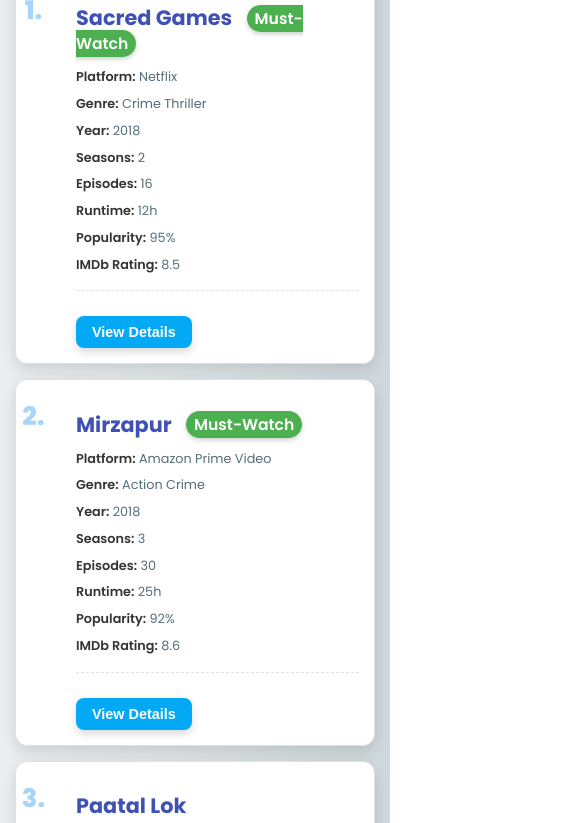
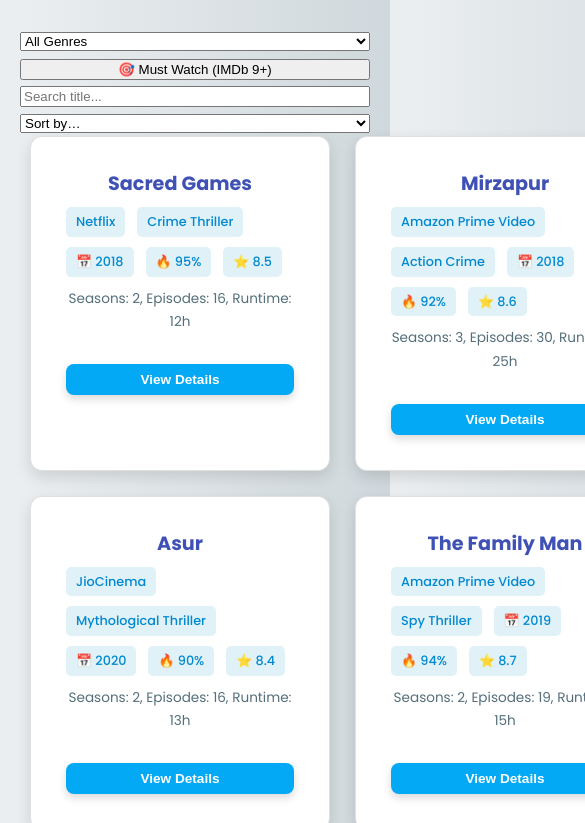
Before and after one commit to BuildsByKrish/buildsbykrish.github.io, a plain HTML site: page hindi.html in a window 390 px wide. Shown: the part 154-977 px from the top of the page, 585 px wide, since content can reach past the window. Drawn offline with Linux system fonts and the light colour scheme.

Commit message:
Update hindi.html

```diff
--- a/hindi.html
+++ b/hindi.html
@@ -2,26 +2,36 @@
 <html lang="en">
 <head>
   <meta charset="UTF-8" />
+  <title>Hindi Series Vault</title>
   <meta name="viewport" content="width=device-width, initial-scale=1.0" />
   <meta name="description" content="A comprehensive, interactive, and modern list of popular Hindi web series with detailed information.">
-  <title>Hindi Series Vault - Modern Display</title>
+
+  <link rel="stylesheet" href="style.css" />
+  <link rel="stylesheet" href="vault-theme.css" />
+  <link href="https://fonts.googleapis.com/css2?family=Poppins:wght@300;400;500;600;700;800&display=swap" rel="stylesheet">
+
+  <script defer src="hindirecommendations.js"></script>
+
   <style>
-    /* Global Styles & Body Layout */
+    /*
+      ======================================================
+      CUSTOM STYLES FOR HINDI SERIES PAGE (Modern & Interactive)
+      These styles are specific to hindi.html and enhance it.
+      ======================================================
+    */
+
     body {
-      font-family: 'Poppins', sans-serif; /* Modern, clean font */
-      margin: 0;
+      font-family: 'Poppins', sans-serif; /* Use Poppins for a modern feel */
       padding: 30px 20px; /* More generous padding */
       background: linear-gradient(to right, #eceff1, #cfd8dc); /* Subtle gradient background */
       color: #37474f; /* Darker text for better contrast */
       line-height: 1.7;
-      display: flex;
-      flex-direction: column;
       min-height: 100vh;
-      padding-bottom: 90px; /* Space for fixed elements */
-      box-sizing: border-box; /* Include padding in element's total width and height */
+      box-sizing: border-box;
+      /* Adjust body padding-bottom to accommodate stacked buttons */
+      padding-bottom: 150px; /* Increased space for stacked buttons + footer */
     }
 
-    /* Main Heading */
     h1 {
       text-align: center;
       color: #2196f3; /* Bright blue for heading */
@@ -30,101 +40,90 @@
       letter-spacing: 1.2px;
       padding-bottom: 15px;
       border-bottom: 4px solid #bbdefb; /* Soft blue underline */
-      text-shadow: 2px 2px 4px rgba(0,0,0,0.1); /* More pronounced shadow */
+      text-shadow: 2px 2px 4px rgba(0,0,0,0.1);
       font-weight: 700;
     }
 
-    /* Ordered List Container */
-    ol {
-      list-style-type: none; /* Custom numbering, so hide default */
-      max-width: 850px; /* Wider cards */
+    /* Filters Section - Keep existing styles from your style.css or vault-theme.css */
+    /* Ensure .filters, .filters select, .filters input, .filters button styles from your external CSS apply */
+
+    /* Grid Container - Styles from your external CSS are expected */
+    .grid {
+        display: grid;
+        grid-template-columns: repeat(auto-fit, minmax(300px, 1fr));
+        gap: 25px; /* More space between grid items */
+        max-width: 1200px; /* Limit overall grid width */
         margin: 0 auto;
-      padding-left: 0; /* Remove default padding for OL */
-      flex-grow: 1;
-      counter-reset: series-counter; /* Initialize counter for custom numbering */
+        padding: 0 10px;
     }
 
-    /* Individual Series Card (li.series-item) */
-    li.series-item {
+    /* Poster Tile (Individual Series Card) */
+    .poster-tile {
         background-color: #ffffff;
         border: 1px solid #e0e0e0;
-      margin-bottom: 20px; /* More space between cards */
-      padding: 25px 30px; /* Ample padding */
-      border-radius: 12px; /* Nicely rounded corners */
-      box-shadow: 0 6px 15px rgba(0,0,0,0.12); /* Modern, softer shadow */
-      transition: all 0.3s cubic-bezier(0.25, 0.8, 0.25, 1); /* Smooth hover animation */
+        border-radius: 12px;
+        box-shadow: 0 6px 15px rgba(0,0,0,0.12);
+        transition: all 0.3s cubic-bezier(0.25, 0.8, 0.25, 1);
+        overflow: hidden;
+        display: flex; /* Use flex for internal layout */
+        flex-direction: column;
         position: relative;
-      overflow: hidden; /* Ensures content stays within bounds */
     }
 
-    li.series-item:hover {
-      border-color: #2196f3; /* Highlight border on hover */
-      transform: translateY(-8px); /* More pronounced lift */
-      box-shadow: 0 12px 25px rgba(0,0,0,0.2); /* Stronger shadow on hover */
+    .poster-tile:hover {
+        border-color: #2196f3;
+        transform: translateY(-8px);
+        box-shadow: 0 12px 25px rgba(0,0,0,0.2);
     }
 
-    /* Custom Numbering for Cards */
-    li.series-item::before {
-      counter-increment: series-counter; /* Increment for each card */
-      content: counter(series-counter) ".";
-      position: absolute;
-      top: 25px;
-      left: 0px; /* Aligned to the left edge of the card */
-      font-size: 2em; /* Large, prominent number */
-      font-weight: 800;
-      color: #90caf9; /* Muted blue for number */
-      opacity: 0.8;
-      width: 50px; /* Space for the number */
-      text-align: center; /* Center the number */
+    .poster-info {
+        padding: 20px;
+        flex-grow: 1; /* Allows info section to grow */
     }
 
-    li.series-item > div {
-      margin-left: 60px; /* Offset content to clear the number */
-    }
-
-    /* Series Title */
-    .series-title {
-      font-size: 1.8em;
-      color: #3f51b5; /* Deep blue for titles */
+    .poster-info h3 {
+        font-size: 1.6em; /* Slightly smaller for card title */
+        color: #3f51b5;
+        margin-top: 0;
         margin-bottom: 10px;
         font-weight: 700;
         line-height: 1.2;
     }
 
-    /* Must-Watch Badge */
-    .mustwatch-badge {
-      background-color: #4caf50; /* Vibrant green */
-      color: white;
-      padding: 5px 12px;
-      border-radius: 20px; /* Pill-shaped badge */
-      font-size: 0.85em;
-      font-weight: 600;
-      margin-left: 15px;
-      vertical-align: middle;
-      box-shadow: 0 2px 5px rgba(0,0,0,0.2);
+    /* Tags within cards */
+    .tags {
+        margin-bottom: 10px;
+        display: flex;
+        flex-wrap: wrap;
+        gap: 8px; /* Space between tags */
     }
 
-    /* Key Details Section */
-    .series-key-details {
-      display: flex;
-      flex-wrap: wrap; /* Allow details to wrap on smaller screens */
-      gap: 10px 20px; /* Space between detail items */
-      margin-bottom: 15px;
-      padding-bottom: 15px;
-      border-bottom: 1px dashed #e0e0e0; /* Separator for details */
+    .tag {
+        background-color: #e0f2f7; /* Light blue tag background */
+        color: #0288d1; /* Darker blue tag text */
+        padding: 4px 10px;
+        border-radius: 5px;
+        font-size: 0.8em;
+        font-weight: 500;
     }
 
-    .series-key-details p {
-      margin: 0; /* Remove default paragraph margins */
-      font-size: 0.9em;
-      color: #546e7a;
-      flex: 1 1 auto; /* Allow items to grow and shrink */
-      min-width: 150px; /* Minimum width for each detail item */
+    /* Specific style for Must-Watch badge - aligned with screenshot */
+    .must-watch-badge {
+        background-color: #4CAF50; /* Green */
+        color: white;
+        padding: 4px 10px;
+        border-radius: 5px; /* Matches screenshot style */
+        font-size: 0.75rem;
+        font-weight: bold;
+        margin-left: 8px;
+        vertical-align: middle;
+        display: inline-block;
     }
 
-    .series-key-details strong {
-      color: #333;
-      font-weight: 600;
+    .key-details-summary {
+        font-size: 0.9rem;
+        color: #546e7a;
+        margin: 0.5rem 0 1rem;
     }
 
     /* Toggle Button for Description */
@@ -139,7 +138,8 @@
       transition: background-color 0.3s ease, transform 0.2s ease;
       box-shadow: 0 4px 8px rgba(0,0,0,0.15);
       font-weight: 600;
-      margin-top: 10px; /* Space above button */
+      width: 100%; /* Full width button */
+      margin-top: 15px; /* Space above button */
     }
 
     .toggle-description-btn:hover {
@@ -149,17 +149,18 @@
     }
 
     /* Description Content - Hidden by Default */
-    .series-description-content {
+    .full-description-content {
       max-height: 0; /* Initially collapsed */
       overflow: hidden; /* Hide overflowing content */
       opacity: 0; /* Make invisible */
       transition: max-height 0.6s ease-out, opacity 0.5s ease-out, padding 0.5s ease-out, border-top 0.5s ease-out, margin-top 0.5s ease-out; /* Smooth transition */
       color: #455a64;
       font-style: italic;
+      line-height: 1.5;
     }
 
     /* Description Content - When Expanded */
-    .series-description-content.expanded {
+    .full-description-content.expanded {
       max-height: 300px; /* Sufficiently large to show all descriptions without scroll */
       opacity: 1;
       padding-top: 20px; /* Space when expanded */
@@ -167,244 +168,287 @@
       margin-top: 20px;
     }
 
-    /* Scroll to Top Button */
-    #topBtn {
-      display: none;
+    /* Stacked Buttons (Home and Scroll to Top) */
+    .home-btn {
+        bottom: 80px; /* Position above scroll-to-top button */
+        right: 20px;
         position: fixed;
-      bottom: 25px;
-      right: 35px;
-      z-index: 1000; /* Ensure it's on top of everything */
+        background-color: #673ab7; /* Purple for home button */
+        color: white;
         border: none;
-      outline: none;
-      background-color: #ff5722; /* Vibrant orange */
-      color: white;
+        width: 50px;
+        height: 50px;
+        border-radius: 50%;
+        font-size: 1.8em; /* Larger icon */
+        display: flex;
+        justify-content: center;
+        align-items: center;
         cursor: pointer;
-      padding: 15px 20px;
-      border-radius: 50%;
-      font-size: 22px;
-      font-weight: bold;
-      transition: background-color 0.3s, transform 0.3s, box-shadow 0.3s;
-      box-shadow: 0 4px 10px rgba(0,0,0,0.25);
+        box-shadow: 0 2px 10px rgba(0,0,0,0.2);
+        transition: background-color 0.3s ease, transform 0.2s ease, box-shadow 0.3s ease;
+        z-index: 1000; /* Ensure it's on top */
     }
 
-    #topBtn:hover {
-      background-color: #e64a19; /* Darker orange on hover */
-      transform: translateY(-3px) scale(1.08); /* More noticeable lift and scale */
-      box-shadow: 0 6px 15px rgba(0,0,0,0.35);
+    .home-btn:hover {
+        background-color: #512da8;
+        transform: translateY(-3px) scale(1.08);
+        box-shadow: 0 5px 15px rgba(0,0,0,0.3);
     }
 
-    /* Footer Styles */
-    footer {
-      text-align: center;
-      margin-top: 50px; /* More space from content */
-      padding: 25px;
-      font-size: 0.9em;
-      color: #607d8b;
-      border-top: 1px solid #b0bec5; /* Solid, subtle border */
-      width: 100%;
-      background-color: #e0e0e0; /* Light grey footer background */
-      box-shadow: 0 -3px 8px rgba(0,0,0,0.05);
-      box-sizing: border-box; /* Include padding in width */
+    #topBtn.top-btn { /* Specificity for the ID */
+        bottom: 20px; /* Original position for scroll-to-top */
+        right: 20px;
+        position: fixed;
+        background-color: #ff5722; /* Vibrant orange for scroll button */
+        color: white;
+        border: none;
+        width: 50px;
+        height: 50px;
+        border-radius: 50%;
+        font-size: 1.8em; /* Larger icon */
+        display: flex;
+        justify-content: center;
+        align-items: center;
+        cursor: pointer;
+        box-shadow: 0 2px 10px rgba(0,0,0,0.2);
+        transition: background-color 0.3s ease, transform 0.2s ease, box-shadow 0.3s ease;
+        z-index: 1000;
     }
 
-    footer a {
-      color: #2196f3;
-      text-decoration: none;
-      font-weight: 500;
-      transition: color 0.2s ease-in-out, text-decoration 0.2s ease-in-out;
+    #topBtn.top-btn:hover {
+        background-color: #e64a19;
+        transform: translateY(-3px) scale(1.08);
+        box-shadow: 0 5px 15px rgba(0,0,0,0.3);
     }
 
-    footer a:hover {
-      text-decoration: underline;
-      color: #1976d2;
+    /* Footer - Assuming styles from vault-theme.css */
+    /* If footer needs specific styling here, add it. */
+
+    /* Responsive Adjustments */
+    @media (max-width: 768px) {
+      .poster-tile {
+        padding: 15px;
       }
-
-    /* Responsive Design Adjustments */
-    @media (max-width: 768px) {
-      h1 {
-        font-size: 2.2em;
-        margin-bottom: 30px;
+      .poster-info h3 {
+        font-size: 1.4em;
       }
-      li.series-item {
-        padding: 20px;
+      .filters {
+        flex-direction: column;
+        align-items: stretch;
       }
-      li.series-item::before {
-        font-size: 1.8em;
-        width: 40px;
-        top: 20px;
-      }
-      li.series-item > div {
-        margin-left: 50px;
-      }
-      .series-title {
-        font-size: 1.5em;
-      }
-      .series-key-details {
-        gap: 8px 15px;
-      }
-      .series-key-details p {
-        font-size: 0.85em;
-        min-width: 120px;
-      }
-      .toggle-description-btn {
-        padding: 8px 16px;
-        font-size: 0.9em;
-      }
-      #topBtn {
-        padding: 12px 16px;
-        font-size: 18px;
-        bottom: 20px;
-        right: 20px;
+      .filters select,
+      .filters input,
+      .filters button {
+        width: 100%;
+        box-sizing: border-box;
       }
     }
 
     @media (max-width: 480px) {
-      body {
-        padding: 15px;
+      h1 {
+        font-size: 2em;
+        margin-bottom: 30px;
       }
-      h1 {
-        font-size: 1.8em;
-        margin-bottom: 25px;
+      .poster-info h3 {
+        font-size: 1.2em;
       }
-      li.series-item {
-        padding: 15px;
-        margin-bottom: 15px;
+      .must-watch-badge {
+        font-size: 0.7em;
+        padding: 3px 8px;
       }
-      li.series-item::before {
-        font-size: 1.6em;
-        width: 35px;
-        top: 15px;
+      .key-details-summary {
+        font-size: 0.85rem;
       }
-      li.series-item > div {
-        margin-left: 45px;
-      }
-      .series-title {
-        font-size: 1.3em;
-      }
-      .series-key-details {
-        flex-direction: column; /* Stack details vertically */
-        gap: 5px;
-      }
-      .series-key-details p {
-        min-width: unset; /* Remove min-width for full stacking */
-        font-size: 0.8em;
-      }
-      .mustwatch-badge {
-        padding: 3px 8px;
-        font-size: 0.75em;
-        margin-left: 10px;
-      }
-      .series-description-content.expanded {
-        padding-top: 15px;
-        margin-top: 15px;
+      .toggle-description-btn {
+        padding: 8px 12px;
+        font-size: 0.85em;
       }
     }
   </style>
-  <link href="https://fonts.googleapis.com/css2?family=Poppins:wght@300;400;500;600;700;800&display=swap" rel="stylesheet">
 </head>
 <body>
 
   <h1>Hindi Series Vault</h1>
 
-  <ol id="seriesList">
-    <li class="series-item"><div>Loading series data...</div></li> </ol>
+  <div class="filters">
+    <select onchange="filterByGenre(this.value)">
+      <option value="All">All Genres</option>
+      <option value="Crime">Crime</option>
+      <option value="Thriller">Thriller</option>
+      <option value="Drama">Drama</option>
+      <option value="Comedy">Comedy</option>
+      <option value="Action">Action</option>
+      <option value="Spy">Spy</option>
+      <option value="Mythological">Mythological</option>
+      <option value="Historical">Historical</option>
+      <option value="Political">Political</option>
+      <option value="Military">Military</option>
+      <option value="Slice of Life">Slice of Life</option>
+      <option value="Sci-Fi">Sci-Fi</option>
+      <option value="Legal">Legal</option>
+      <option value="Teen">Teen</option>
+      <option value="Period">Period</option>
+      <option value="Financial">Financial</option>
+      <option value="True Crime">True Crime</option>
+      <option value="Military Biopic">Military Biopic</option>
+      <option value="Newsroom">Newsroom</option>
+      <option value="Medical">Medical</option>
+      <option value="Eco-Crime">Eco-Crime</option>
+    </select>
 
-  <button onclick="topFunction()" id="topBtn" title="Go to top">⬆️</button>
+    <button onclick="filterMustWatch()">🎯 Must Watch (IMDb 9+)</button>
 
-  <footer>
+    <input type="text" placeholder="Search title..." oninput="searchTitles(this.value)">
+    <select onchange="sortBy(this.value)">
+      <option value="">Sort by…</option>
+      <option value="popularity">Popularity</option>
+      <option value="year">Year</option>
+      <option value="titleAsc">A–Z</option>
+      <option value="titleDesc">Z–A</option>
+      <option value="imdbRating">IMDb Rating</option>
+    </select>
+  </div>
+
+  <div id="hindiGrid" class="grid"></div>
+
+  <button onclick="goHome()" class="home-btn">🏠</button> <button onclick="scrollTopSmooth()" id="topBtn" class="top-btn">⬆️</button> <footer class="main-footer">
     <p>&copy; <span id="currentYear"></span> Krish Vault. All rights reserved.</p>
-    <p><a href="your-home-page.html">Back to Home</a></p>
+    <p>Dive into cinematic journeys!</p>
   </footer>
 
-  <script src="hindirecommendations.js" defer></script>
 
-  <script defer>
-    // This script will run AFTER hindirecommendations.js and the HTML document are fully parsed.
+  <script>
+    let currentList = []; // This will hold the currently filtered/sorted list of shows
 
-    const seriesListElement = document.getElementById('seriesList');
+    // Function to display series in the grid
+    function display(list) {
+      const grid = document.getElementById("hindiGrid");
+      if (!list || !list.length) {
+        grid.innerHTML = "<p style='text-align:center; color: #757575; padding: 20px; border: 1px dashed #bdbdbd; border-radius: 8px; margin-top: 30px;'>No shows to display. Please adjust your filters or ensure `hindirecommendations.js` is correctly linked with data.</p>";
+        return;
+      }
 
-    function populateSeriesList() {
-      seriesListElement.innerHTML = ''; // Clear initial loading message
-
-      // Check for the hindiWatchlist data
-      if (typeof hindiWatchlist !== 'undefined' && Array.isArray(hindiWatchlist) && hindiWatchlist.length > 0) {
-        hindiWatchlist.forEach(show => {
-          const listItem = document.createElement('li');
-          listItem.classList.add('series-item'); // Add the main card styling class
-
-          // Construct the inner HTML for each series card
-          // The description is wrapped in a div with 'series-description-content' and initially hidden
-          let content = `
-            <div>
-              <h2 class="series-title">
+      // Map over the list to create HTML for each show
+      grid.innerHTML = list.map((show, i) => `
+        <div class="poster-tile">
+          <div class="poster-info">
+            <h3>
               ${show.title}
-                ${show.mustwatch ? '<span class="mustwatch-badge">Must-Watch</span>' : ''}
-              </h2>
-              <div class="series-key-details">
-                <p><strong>Platform:</strong> ${show.platform}</p>
-                <p><strong>Genre:</strong> ${show.genre}</p>
-                <p><strong>Year:</strong> ${show.year}</p>
-                <p><strong>Seasons:</strong> ${show.seasons}</p>
-                <p><strong>Episodes:</strong> ${show.episodes}</p>
-                <p><strong>Runtime:</strong> ${show.runtime}</p>
-                <p><strong>Popularity:</strong> ${show.popularity}%</p>
-                <p><strong>IMDb Rating:</strong> ${show.imdbRating}</p>
+              ${show.imdbRating >= 9 ? '<span class="must-watch-badge">Must-Watch</span>' : ''}
+            </h3>
+            <div class="tags">
+              <span class="tag">${show.platform}</span>
+              <span class="tag" data-genre="${show.genre}">${show.genre}</span>
+              <span class="tag">📅 ${show.year}</span>
+              <span class="tag">🔥 ${show.popularity}%</span>
+              <span class="tag">⭐ ${show.imdbRating}</span>
             </div>
-              <button class="toggle-description-btn">View Details</button>
-              <div class="series-description-content">
+            <p class="key-details-summary">
+              Seasons: ${show.seasons}, Episodes: ${show.episodes}, Runtime: ${show.runtime}
+            </p>
+            <button class="toggle-description-btn" data-show-id="${show.id}">View Details</button>
+            <div class="full-description-content" id="desc-${show.id}">
               <p>${show.description}</p>
             </div>
           </div>
-          `;
+        </div>
+      `).join("");
 
-          listItem.innerHTML = content;
-          seriesListElement.appendChild(listItem);
+      // After rendering, attach event listeners to each "View Details" button
+      document.querySelectorAll('.toggle-description-btn').forEach(button => {
+        button.addEventListener('click', (event) => {
+          const showId = event.target.dataset.showId;
+          const descriptionDiv = document.getElementById(`desc-${showId}`);
 
-          // Add event listener for the "View Details" button for *this specific* list item
-          const toggleBtn = listItem.querySelector('.toggle-description-btn');
-          const descriptionDiv = listItem.querySelector('.series-description-content');
-
-          toggleBtn.addEventListener('click', () => {
-            descriptionDiv.classList.toggle('expanded'); // Toggle the 'expanded' class
+          descriptionDiv.classList.toggle('expanded'); // Toggle CSS class
           if (descriptionDiv.classList.contains('expanded')) {
-              toggleBtn.textContent = 'Hide Details';
+            event.target.textContent = 'Hide Details';
           } else {
-              toggleBtn.textContent = 'View Details';
+            event.target.textContent = 'View Details';
           }
         });
       });
-      } else {
-        // Display an error message if data is not found or empty
-        const errorItem = document.createElement('li');
-        errorItem.classList.add('series-item');
-        errorItem.style.color = '#e74c3c';
-        errorItem.innerHTML = '<div>Error: Series data not found or is empty. Please ensure `hindirecommendations.js` is linked correctly and contains the `hindiWatchlist` array.</div>';
-        seriesListElement.appendChild(errorItem);
-      }
     }
 
-    // Call populateSeriesList function when the entire DOM is loaded
-    document.addEventListener('DOMContentLoaded', populateSeriesList);
+    // --- Filter and Sort Functions (from your original HTML) ---
 
+    function filterByGenre(selectedGenre) {
+      if (selectedGenre === "All") {
+        currentList = [...hindiWatchlist];
+        // document.body.dataset.theme = ""; // You can add theme changes based on genre if you like
+      } else {
+        currentList = hindiWatchlist.filter(s =>
+          s.genre.toLowerCase().includes(selectedGenre.toLowerCase())
+        );
+        // document.body.dataset.theme = selectedGenre.toLowerCase().replace(/\s+/g, "-");
+      }
+      display(currentList);
+    }
+
+    function filterMustWatch() {
+      currentList = hindiWatchlist.filter(s => s.imdbRating >= 9);
+      display(currentList);
+    }
+
+    function searchTitles(query) {
+      const searchLower = query.toLowerCase();
+      currentList = hindiWatchlist.filter(s =>
+        s.title.toLowerCase().includes(searchLower) ||
+        s.description.toLowerCase().includes(searchLower) ||
+        s.platform.toLowerCase().includes(searchLower) ||
+        s.genre.toLowerCase().includes(searchLower)
+      );
+      display(currentList);
+    }
+
+    function sortBy(type) {
+      let sorted = [...currentList]; // Always sort the current filtered list
+      switch (type) {
+        case "popularity":
+          sorted.sort((a, b) => b.popularity - a.popularity); break;
+        case "year":
+          sorted.sort((a, b) => b.year - a.year); break;
+        case "titleAsc":
+          sorted.sort((a, b) => a.title.localeCompare(b.title)); break;
+        case "titleDesc":
+          sorted.sort((a, b) => b.title.localeCompare(a.title)); break;
+        case "imdbRating": /* Added sort by IMDb Rating */
+          sorted.sort((a, b) => b.imdbRating - a.imdbRating); break;
+      }
+      display(sorted);
+    }
+
+    // --- Initial Load ---
+    window.onload = () => {
+      // Check if hindiWatchlist is defined and populated from hindirecommendations.js
+      if (typeof hindiWatchlist !== 'undefined' && Array.isArray(hindiWatchlist) && hindiWatchlist.length > 0) {
+        currentList = [...hindiWatchlist]; // Initialize currentList with all data
+        display(currentList); // Display all data initially
+        console.log("✅ Hindi Vault Loaded:", currentList.length, "shows.");
+      } else {
+        console.error("❌ Error: hindiWatchlist is not defined or is empty. Check hindirecommendations.js.");
+        display([]); // Show empty state message
+      }
+      // Set the current year in the footer
+      document.getElementById("currentYear").textContent = new Date().getFullYear();
+    };
 
     // --- Scroll to Top Button Functionality ---
-    const topButton = document.getElementById("topBtn");
-
-    window.onscroll = function() {
-      if (document.body.scrollTop > 20 || document.documentElement.scrollTop > 20) {
-        topButton.style.display = "block";
-      } else {
-        topButton.style.display = "none";
-      }
+    window.onscroll = () => {
+      document.getElementById("topBtn").style.display =
+        window.scrollY > 400 ? "flex" : "none"; /* Use 'flex' for centered icon */
+      document.querySelector('.home-btn').style.display =
+        window.scrollY > 400 ? "flex" : "none"; /* Also show/hide home button */
     };
 
-    function topFunction() {
-      document.body.scrollTop = 0; // For Safari
-      document.documentElement.scrollTop = 0; // For Chrome, Firefox, IE, and Opera
+    function scrollTopSmooth() {
+      window.scrollTo({ top: 0, behavior: "smooth" });
     }
 
-    // --- Footer Current Year ---
-    document.getElementById("currentYear").textContent = new Date().getFullYear();
+    // --- Home Button Functionality ---
+    function goHome() {
+      window.location.href = "collections.html"; // Navigate to collections.html
+    }
   </script>
 
 </body>
```
Lines whose indentation alone changed are shown as unchanged.
